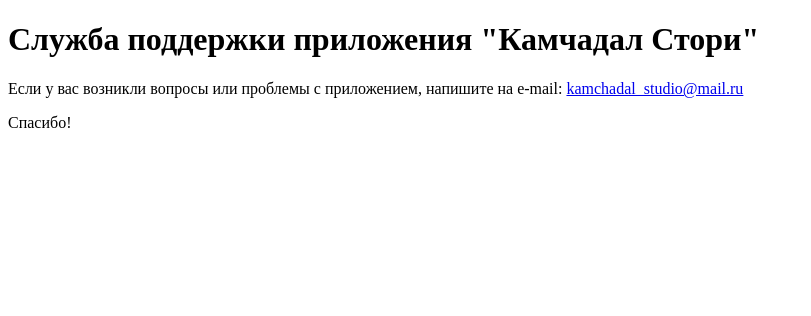
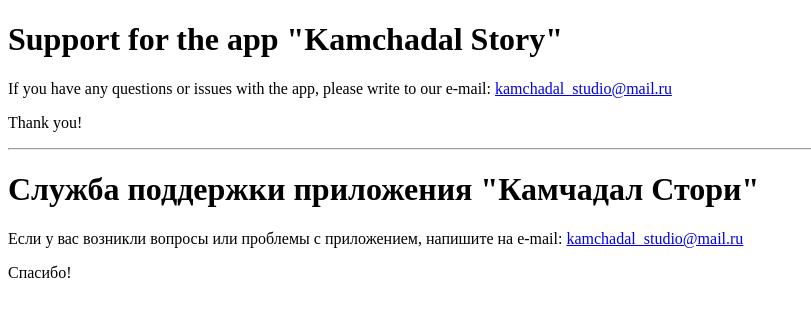
Before and after one commit to kamigsol/Support-Kamchadal-Studio, a plain HTML site: page index.html in a window 1280 px wide. Shown: the whole page, without its empty margins (0-811 px from the left). Drawn offline with Linux system fonts and the light colour scheme.

Commit message:
Translate support section to English and add separator

```diff
--- a/index.html
+++ b/index.html
@@ -5,8 +5,18 @@
     <title>Support Kamchadal Studio</title>
 </head>
 <body>
-    <h1>Служба поддержки приложения "Камчадал Стори"</h1>
-    <p>Если у вас возникли вопросы или проблемы с приложением, напишите на e-mail: <a href="mailto:kamchadal_studio@mail.ru">kamchadal_studio@mail.ru</a></p>
-    <p>Спасибо!</p>
+     <h1>Support for the app "Kamchadal Story"</h1>
+<p>If you have any questions or issues with the app, please write to our e-mail:
+   <a href="mailto:kamchadal_studio@mail.ru">kamchadal_studio@mail.ru</a>
+</p>
+<p>Thank you!</p>
+
+<hr>
+
+<h1>Служба поддержки приложения "Камчадал Стори"</h1>
+<p>Если у вас возникли вопросы или проблемы с приложением, напишите на e-mail:
+   <a href="mailto:kamchadal_studio@mail.ru">kamchadal_studio@mail.ru</a>
+</p>
+<p>Спасибо!</p>
 </body>
 </html>
```
